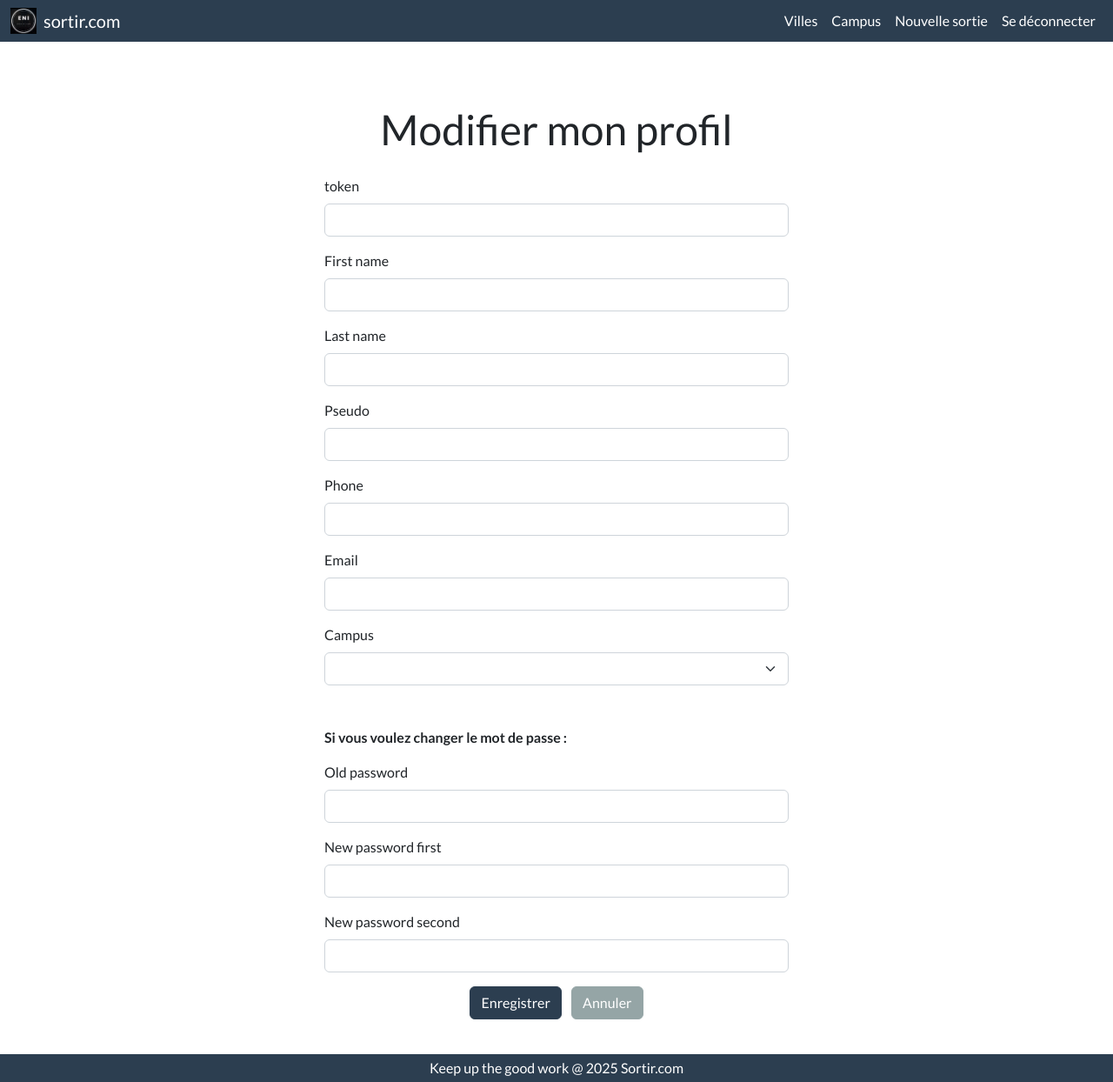
After one commit to HnHoussi/Sortir.com, a Symfony app: template templates/user_profile/edit-profile.html.twig in a window 1280 px wide. The commit adds this page. Shown: the whole page at 87% size. Run offline with Twig, Linux system fonts and the light colour scheme; the template is opened without the code that fills it, so the values that code supplies are empty; form fields are guessed from the names that the template uses; some libraries are stand-ins or nearby versions.

Commit message:
add edit profil basic form

```diff
--- a/src/Entity/Sortie.php
+++ b/src/Entity/Sortie.php
@@ -259,6 +259,7 @@ class Sortie
     {
         if (!$this->users->contains($user)) {
             $this->users->add($user);
+            $user->addSortiesInscrit($this);
         }
 
         return $this;
@@ -267,6 +268,7 @@ class Sortie
     public function removeUser(User $user): static
     {
         $this->users->removeElement($user);
+        $user->removeSortiesInscrit($this);
 
         return $this;
     }
--- a/src/Entity/User.php
+++ b/src/Entity/User.php
@@ -7,14 +7,13 @@ use Doctrine\Common\Collections\ArrayCollection;
 use Doctrine\Common\Collections\Collection;
 use Doctrine\ORM\Mapping as ORM;
 use Symfony\Bridge\Doctrine\Validator\Constraints\UniqueEntity;
-use Symfony\Component\Security\Core\User\PasswordAuthenticatedUserInterface;
 use Symfony\Component\Security\Core\User\UserInterface;
 
 #[ORM\Entity(repositoryClass: UserRepository::class)]
 #[ORM\UniqueConstraint(name: 'UNIQ_IDENTIFIER_EMAIL', fields: ['email'])]
 #[UniqueEntity('pseudo')]
 #[UniqueEntity('email')]
-class User implements UserInterface, PasswordAuthenticatedUserInterface
+class User implements UserInterface
 {
     #[ORM\Id]
     #[ORM\GeneratedValue]
@@ -67,7 +66,7 @@ class User implements UserInterface, PasswordAuthenticatedUserInterface
     /**
      * @var Collection<int, Sortie>
      */
-    #[ORM\ManyToMany(targetEntity: Sortie::class, mappedBy: 'user')]
+    #[ORM\ManyToMany(targetEntity: Sortie::class, mappedBy: 'users')]
     private Collection $sortiesInscrit;
 
     public function __construct()
--- a/templates/base.html.twig
+++ b/templates/base.html.twig
@@ -4,15 +4,15 @@
     <meta charset="UTF-8">
     <title>{% block title %}Sortir.com{% endblock %}</title>
 
-    {# Lux theme #}
-    <link href="https://cdn.jsdelivr.net/npm/bootswatch@5.3.2/dist/lux/bootstrap.min.css" rel="stylesheet">
+    {# bootswatch theme #}
+    <link href="https://cdn.jsdelivr.net/npm/bootswatch@5.3.7/dist/flatly/bootstrap.min.css" rel="stylesheet">
 </head>
 <body class="d-flex flex-column min-vh-100">
 
     <nav class="navbar navbar-expand-lg navbar-dark bg-primary py-1">
         <div class="container-fluid">
             {# Logo #}
-            <a class="navbar-brand d-flex align-items-center" href="#">
+            <a class="navbar-brand d-flex align-items-center" href="{{ path('app_home') }}">
                 <img src="{{ asset('images/logoSortir.png') }}" alt="Logo du site sortir" width="30" height="30" class="me-2">
                 sortir.com
             </a>
@@ -31,9 +31,11 @@
                     <li class="nav-item">
                         <a class="nav-link" href="#">Campus</a>
                     </li>
-                    <li class="nav-item">
-                        <a class="nav-link" href="#">Mon profil</a>
-                    </li>
+                    {% if app.user %}
+                        <li class="nav-item">
+                            <a class="nav-link" href="{{ path('app_user_profile') }}">Mon profil</a>
+                        </li>
+                    {% endif %}
                     <li class="nav-item">
                         <a class="nav-link" href="#">Nouvelle sortie</a>
                     </li>
@@ -46,6 +48,17 @@
     </nav>
 
     <main class="flex-fill container my-4">
+
+        {% for label, messages in app.flashes %}
+            {% for message in messages %}
+                <div class="alert alert-{{ label }} alert-dismissible fade show" role="alert">
+                    {{ message }}
+                    <button type="button" class="btn-close" data-bs-dismiss="alert" aria-label="Close"></button>
+                </div>
+            {% endfor %}
+        {% endfor %}
+
+
         {% block body %}{% endblock %}
     </main>
 
--- /dev/null
+++ b/templates/user_profile/edit-profile.html.twig
@@ -0,0 +1,80 @@
+{% extends 'base.html.twig' %}
+
+{% block title %}Modifier mon profil{% endblock %}
+
+{% block body %}
+    <div class="container mt-5">
+        <h1 class="text-center mb-4">Modifier mon profil</h1>
+        <div class="row justify-content-center">
+            <div class="col-md-8 col-lg-6">
+
+                <form method="post">
+                    {{ form_row(edit_profil_form._token) }}
+
+                    <div class="mb-3">
+                        {{ form_label(edit_profil_form.firstName) }}
+                        {{ form_widget(edit_profil_form.firstName, {'attr': {'class': 'form-control'}}) }}
+                    </div>
+
+                    <div class="mb-3">
+                        {{ form_label(edit_profil_form.lastName) }}
+                        {{ form_widget(edit_profil_form.lastName, {'attr': {'class': 'form-control'}}) }}
+                    </div>
+
+                    <div class="mb-3">
+                        {{ form_label(edit_profil_form.pseudo) }}
+                        {{ form_widget(edit_profil_form.pseudo, {'attr': {'class': 'form-control'}}) }}
+                    </div>
+
+                    <div class="mb-3">
+                        {{ form_label(edit_profil_form.phone) }}
+                        {{ form_widget(edit_profil_form.phone, {'attr': {'class': 'form-control'}}) }}
+                    </div>
+
+                    <div class="mb-3">
+                        {{ form_label(edit_profil_form.email) }}
+                        {{ form_widget(edit_profil_form.email, {'attr': {'class': 'form-control'}}) }}
+                    </div>
+
+                    <div class="mb-3">
+                        {{ form_label(edit_profil_form.campus) }}
+                        {{ form_widget(edit_profil_form.campus, {'attr': {'class': 'form-select'}}) }}
+                    </div>
+
+                    {# Password section #}
+                    <p style="font-weight: bold" class="mt-5">Si vous voulez changer le mot de passe :</p>
+
+                    <div class="mb-3">
+                        {{ form_label(edit_profil_form.oldPassword) }}
+                        {{ form_widget(edit_profil_form.oldPassword, {
+                            'attr': {
+                                'class': 'form-control' ~ (edit_profil_form.oldPassword.vars.errors|length ? ' is-invalid' : '')
+                            }
+                        }) }}
+                        {% for error in edit_profil_form.oldPassword.vars.errors %}
+                            <div class="text-danger">{{ error.message }}</div>
+                        {% endfor %}
+                    </div>
+
+                    <div class="mb-3">
+                        {{ form_label(edit_profil_form.newPassword.first) }}
+                        {{ form_widget(edit_profil_form.newPassword.first, {'attr': {'class': 'form-control'}}) }}
+                    </div>
+
+                    <div class="mb-3">
+                        {{ form_label(edit_profil_form.newPassword.second) }}
+                        {{ form_widget(edit_profil_form.newPassword.second, {'attr': {'class': 'form-control'}}) }}
+                    </div>
+
+                    <div class="mb-3 text-center">
+                        <button type="submit" class="btn btn-primary">Enregistrer</button>
+                        <a href="{{ path('app_user_profile') }}" class="btn btn-secondary ms-2">Annuler</a>
+
+                    </div>
+
+                </form>
+
+            </div>
+        </div>
+    </div>
+{% endblock %}
```
Also changed, not shown: src/Controller/UserProfileController.php (added, +73 -0 lines), src/Form/UserType.php (added, +61 -0 lines), templates/user_profile/user-profile.html.twig (added, +31 -0 lines).
